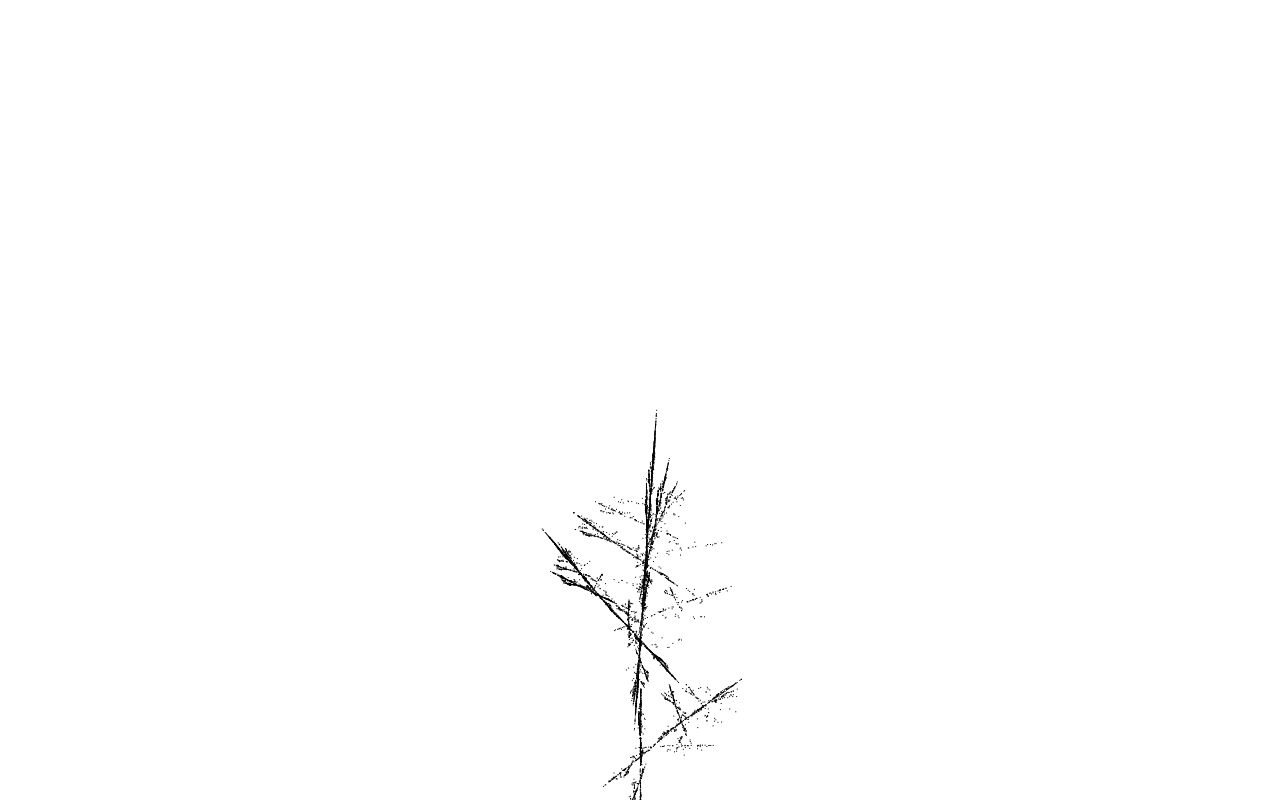
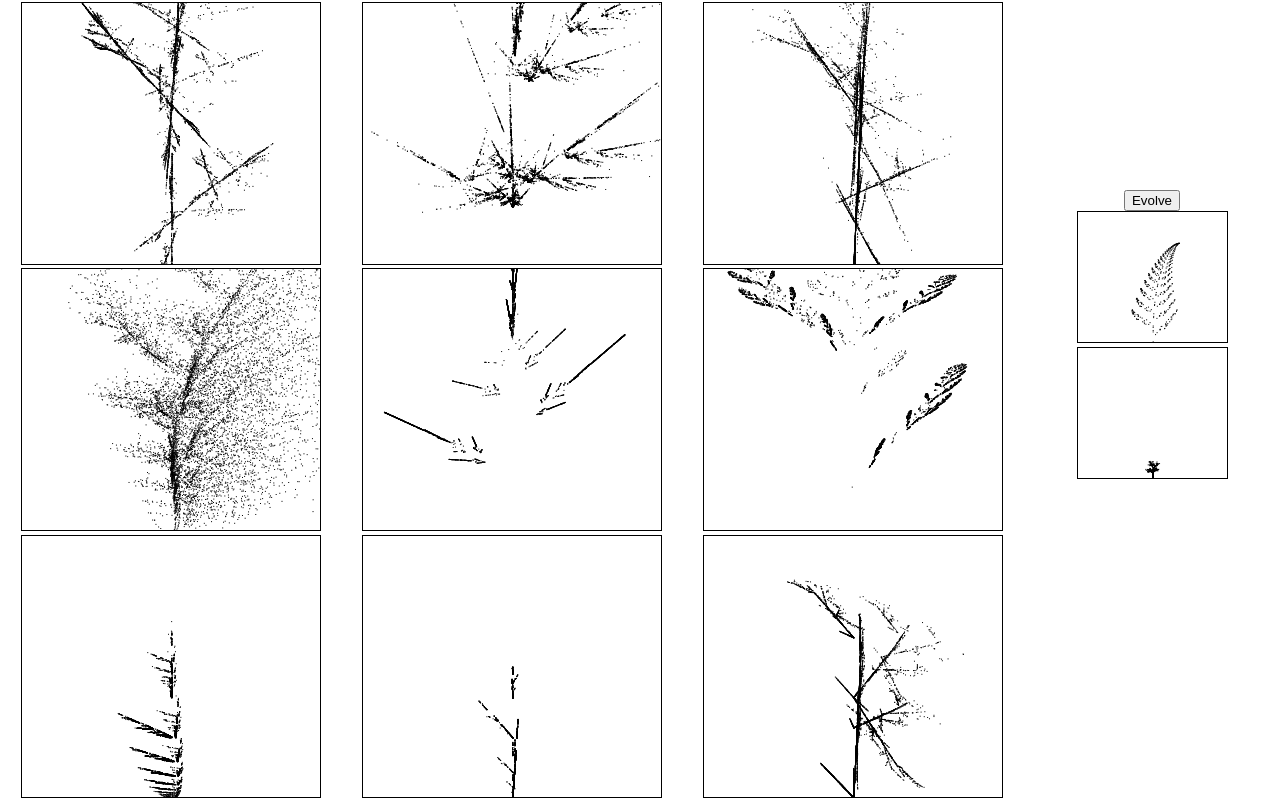
Before and after one commit to victorqribeiro/randomFractal, a plain HTML site: page index.html in a window 1280 px wide. Drawn offline with Linux system fonts and the light colour scheme.

Commit message:
kind a new project, really

```diff
--- a/fractal.js
+++ b/fractal.js
@@ -1,30 +1,47 @@
-const canvas = document.getElementById("canvas")
-canvas.width = w = innerWidth
-canvas.height = h = innerHeight
-const c = canvas.getContext("2d")
-c.translate(w/2, h);
+
+const $ = _ => document.querySelector(_)
+
+let id = 0, selected = {}
+
+const createCanvasContext = (w,h,event = true) => {
+	const canvas = document.createElement("canvas")
+	canvas.id = id++
+	canvas.width = w
+	canvas.height = h
+	if(event){
+		canvas.onclick = () => {
+			if( canvas.id in selected ){
+				delete selected[canvas.id]
+				canvas.style.border = "solid 1px black"
+			}else{
+				selected[canvas.id] = true
+				canvas.style.border = "solid 2px red"
+			}
+		}
+	}
+	const c = canvas.getContext("2d")
+	c.translate(w/2, h)
+	return c
+}
 
 const keys = ['a', 'b', 'c', 'd', 'tx', 'ty', 'w']
 
-let parentA = [
+const parents = [
+	[
 	0.85,0.04,-0.04,0.85,0,1.6,0.85,
 	-0.15,0.28,0.26,0.24,0,0.44,0.07,
 	0.2,-0.26,0.23,0.22,0,1.6,0.07,
 	0,0,0,0.16,0,0,0.01
-]
-
-let parentB = [
+	],
+	[
 	0.05,0,0,0.6,0,0,0.17,
 	0.05,0,0,-0.5,0,1,0.17,
 	0.46,-0.321,0.386,0.383,0,0.6,0.17,
 	0.47,-0.154,0.171,0.423,0,1.1,0.17,
 	0.433,0.275,-0.25,0.476,0,1,0.16,
 	0.421,0.257,-0.353,0.306,0,0.7,0.16
+	]
 ]
-
-let zoom = 100
-
-let rules, sum, x, y
 
 const crossover = (a,b) => {
 	const child = Array( Math.random() > 0.5 ? a.length : b.length ).fill(0)
@@ -33,30 +50,42 @@ const crossover = (a,b) => {
 	return child
 }
 
+const arrayToRule = arr => {
+	rules = Array( arr.length/keys.length ).fill().map( _ => { return {} } )
+	for(let i = 0; i < arr.length; i++)
+		rules[Math.floor( i / keys.length )][keys[i % keys.length]] = arr[i]
+	return rules
+}
+
 const refresh = () => {
-	const child = crossover( parentA, parentB )
-	rules = Array( child.length/keys.length ).fill().map( _ => { return {} } )
-	for(let i = 0; i < child.length; i++)
-		rules[Math.floor( i / keys.length )][keys[i % keys.length]] = child[i]
-	sum = 0
+	const c = createCanvasContext((innerWidth*0.7)/3,(innerHeight*0.98)/3)
+	$('#area').appendChild( c.canvas )
+	const parentA = Math.floor(Math.random() * parents.length)
+	let parentB = Math.floor(Math.random() * parents.length)
+	while( parentB == parentA )
+		parentB = Math.floor(Math.random() * parents.length)
+	const child = crossover( parents[parentA], parents[parentB] )
+	rules = arrayToRule( child )
+	iterate(10000,rules,c,100)
+	return child
+}
+
+const iterate = (points, rules,c,zoom) => {
+	let sum = 0
 	for(let i = 0; i < rules.length; i++)
 		sum += rules[i].w
-	x = Math.random()
-	y = Math.random()
-	iterate()
-}
-
-const iterate = () => {
-	c.clearRect(-w/2,-h,w,h)
-  for(let i = 0; i < 10000; i++){
-    let rule = getRule()
+	let x = Math.random()
+	let y = Math.random()
+	c.clearRect(-c.canvas.width/2,-c.canvas.height,c.canvas.width,c.canvas.height)
+  for(let i = 0; i < points; i++){
+    let rule = getRule(sum)
     x = x * rule.a + y * rule.b + rule.tx
     y = x * rule.c + y * rule.d + rule.ty
-    plot(x,y,zoom)
+    c.fillRect(x * zoom, -y * zoom, 1, 1)
   }
 }
 
-const getRule = () => {
+const getRule = sum => {
   let rand = Math.random() * sum;
   for(let i = 0; i < rules.length; i++){
     let rule = rules[i]
@@ -67,8 +96,29 @@ const getRule = () => {
   }
 }
 
-const plot = (x,y,z) => c.fillRect(x * z, -y * z, 1, 1)
+const previewParents = () => {
+	for(i = 0; i < parents.length; i++){
+		const rules = arrayToRule( parents[i] )
+		const c = createCanvasContext((innerWidth*0.7)/3*0.5,(innerHeight*0.98)/3*0.5,false)
+		iterate(500,rules,c,10)
+		$('#parents').appendChild(c.canvas)
+	}
+}
 
-document.addEventListener('click', e => refresh() )
+const population = Array(9)
+for(let i = 0; i < 9; i++)
+	population[i] = refresh()
 
-refresh()
+previewParents()
+
+$('#evolve').onclick = e => {
+	for(s of Object.keys(selected))
+		parents.push( population[s] )
+	$('#area').innerHTML = ""
+	id = 0
+	for(let i = 0; i < 9; i++)
+		population[i] = refresh()
+	$('#parents').innerHTML = ""
+	previewParents()
+	selected = {}
+}
--- a/index.html
+++ b/index.html
@@ -13,17 +13,52 @@
 <meta property="og:image:width" content="1280" />
 <meta property="og:image:height" content="640" />
 <style>
-html,body{
-	margin:0;
-	padding:0;
+html, body {
+	margin: 0;
+	padding: 0;
+	height: 100%;
 }
-canvas{
-  display:block;
+canvas {
+	box-sizing: border-box;
+	border: solid 1px black;
+}
+#main {
+	width: 100%;
+	height: 100%;
+	display: flex;
+}
+#area {
+	width: 80%;
+	height: 100%;
+	overflow: auto;
+	display: flex;
+	flex-wrap: wrap;
+	align-items: center;
+	justify-content: space-around;
+}
+#toolbox {
+	width: 20%;
+	height: 100%;
+	display: flex;
+	flex-direction: column;
+	align-items: center;
+	justify-content: center;
+}
+#parents {
+	text-align: center;
+	overflow: auto;
+	height: 50%;
 }
 </style>
 </head>
 <body>
-<canvas id="canvas"></canvas>
+<div id="main">
+	<div id="area"></div>
+	<div id="toolbox">
+		<div><button id="evolve"> Evolve </button></div>
+		<div id="parents"></div>
+	</div>
+</div>
 <script src="fractal.js"></script>
 </body>
 </html>
```
Also changed, not shown: 1 other file.
